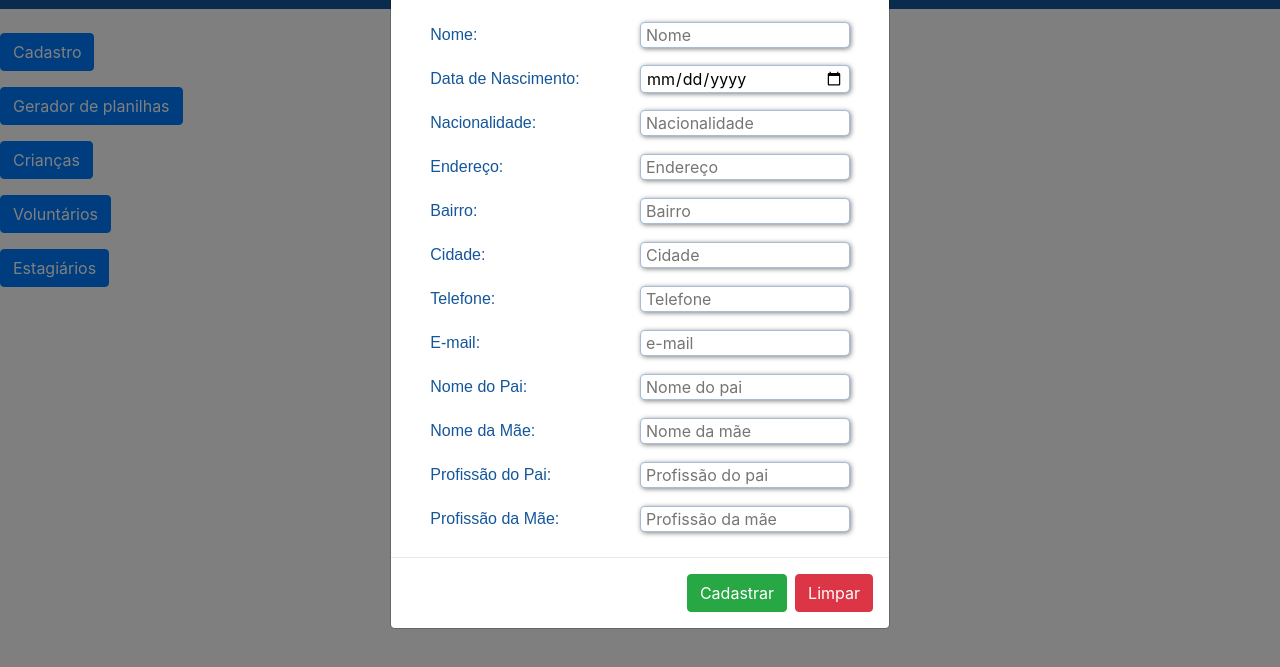
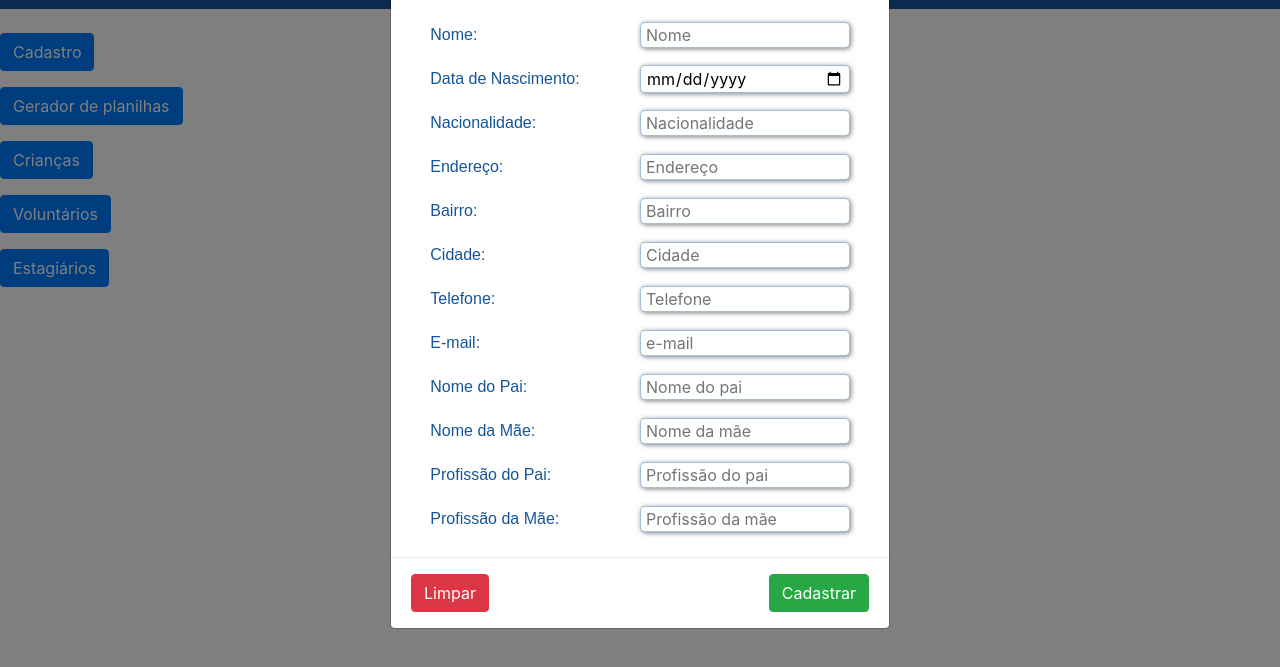
Before and after one commit to renanlucasdepaula/vindemeninosproject, a plain HTML site: page index.html in a window 1280 px wide. Both pictures are taken after a click on the button "Cadastro". Shown: the part 119-786 px from the top of the page. Drawn offline with nearby package versions, Linux system fonts and the light colour scheme.

Commit message:
Modal fixed

```diff
--- a/css/estilo.css
+++ b/css/estilo.css
@@ -76,6 +76,7 @@ header {
     background-color: #15569a;
 }
 
-.btn-success {
-    float-left;
+.modal-footer{
+    flex-direction: row-reverse !important;
+    justify-content: space-between !important;
 }
--- a/index.html
+++ b/index.html
@@ -124,7 +124,7 @@
                     </div>
                 </div>
                 <div class="modal-footer">
-                    <button type="button" class="btn btn-success float-right">Cadastrar</button>
+                    <button type="button" class="btn btn-success">Cadastrar</button>
                     <button type="button" class="btn btn-danger">Limpar</button>
                 </div>
             </div>
```
